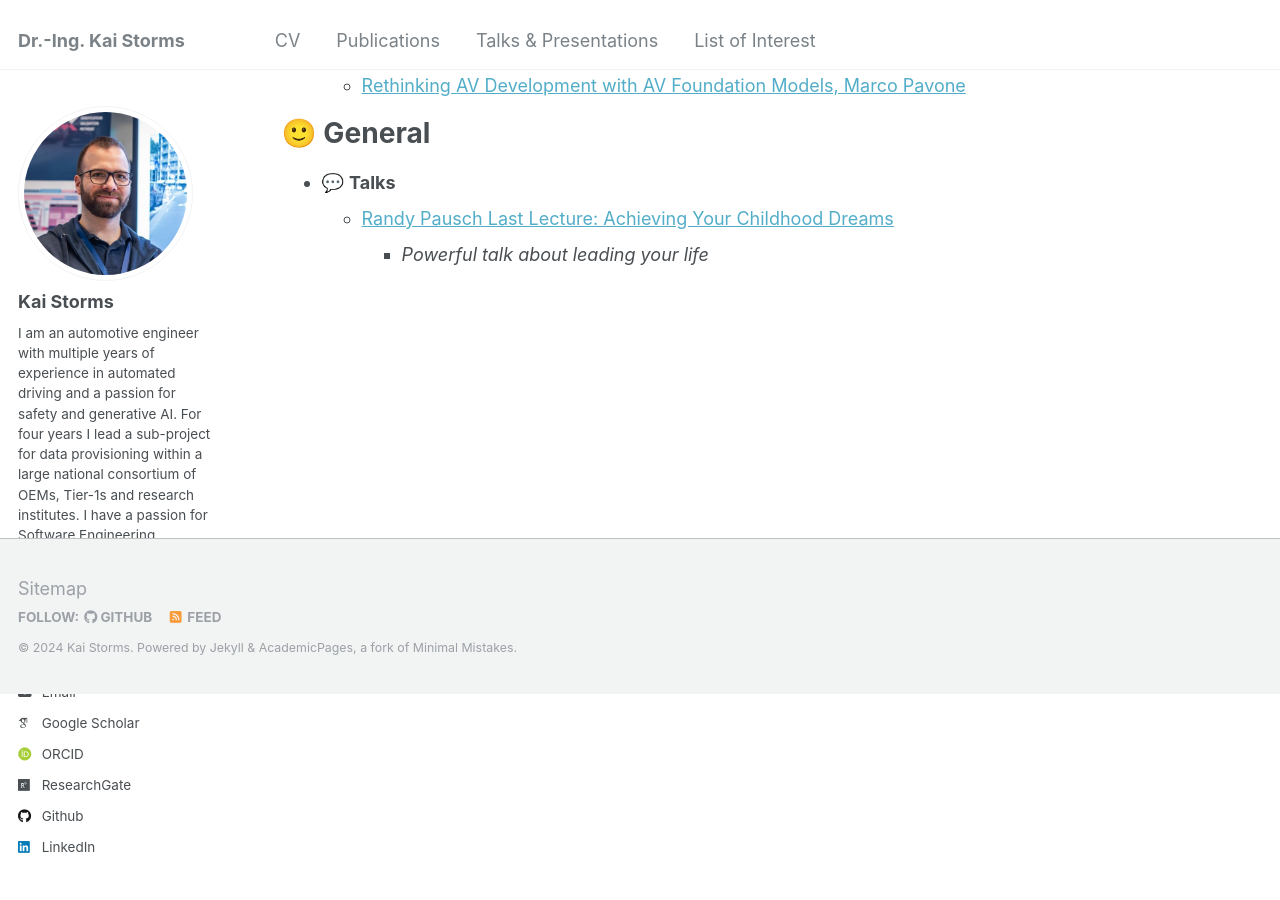
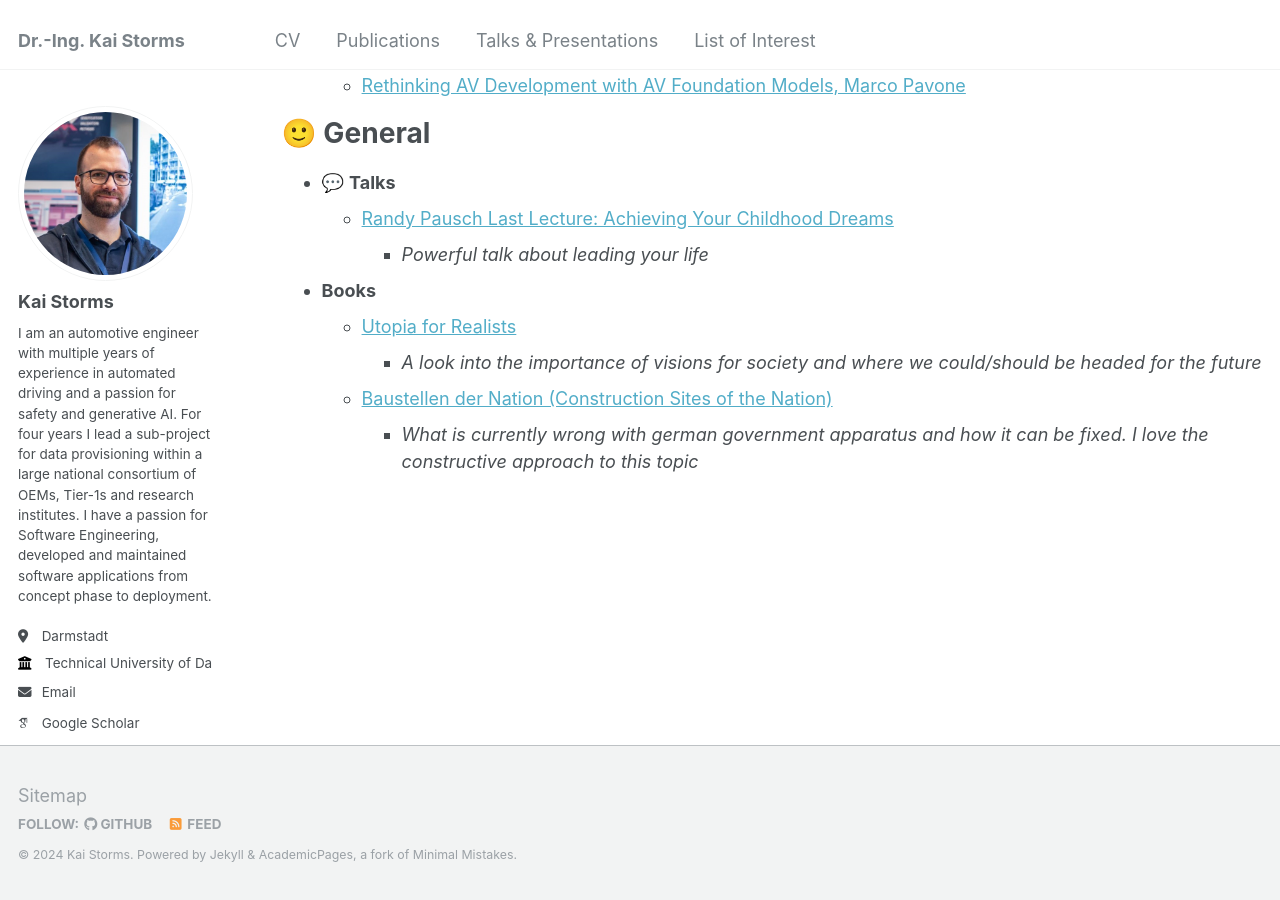
Before and after one commit to kai-storms/kai-storms.github.io, a Jekyll site: the page built from _pages/list-of-interest.md, in a window 1280 px wide and 900 px high, scrolled down 1413 px. Built offline with Jekyll 4.4.1, drawn with Linux system fonts in a browser that asks for light colours; some web fonts are replaced.

Commit message:
Update list-of-interest.md

```diff
--- a/_pages/list-of-interest.md
+++ b/_pages/list-of-interest.md
@@ -56,3 +56,8 @@ This is a collection of Books, projects, articles, as well as all other things t
 * 💬 **Talks**
   * [Randy Pausch Last Lecture: Achieving Your Childhood Dreams](https://www.youtube.com/watch?v=ji5_MqicxSo)
     * *Powerful talk about leading your life*
+* **Books**
+  * [Utopia for Realists](https://www.goodreads.com/book/show/40876575-utopia-for-realists)
+    * *A look into the importance of visions for society and where we could/should be headed for the future*
+  * [Baustellen der Nation (Construction Sites of the Nation)](https://www.goodreads.com/book/show/125083585-baustellen-der-nation)
+    * *What is currently wrong with german government apparatus and how it can be fixed. I love the constructive approach to this topic*
```
